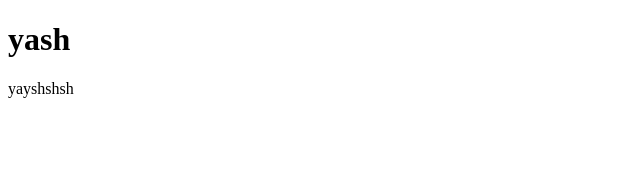
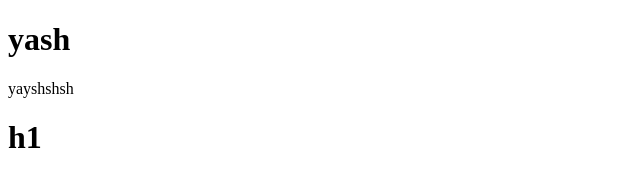
Before and after one commit to Yashmagarde/sdvsjdvjsdbvjhsb, a plain HTML site: page index.html in a window 1280 px wide. Shown: the full height of the page, 0-640 px from the left. Drawn offline with Linux system fonts and the light colour scheme.

Commit message:
we are on the trac

```diff
--- a/index.html
+++ b/index.html
@@ -8,5 +8,6 @@
 <body>
     <h1>yash</h1>
     <p>yayshshsh</p>
+    <h1><h1><h1>h1</h1></h1></h1>
 </body>
 </html>
```
